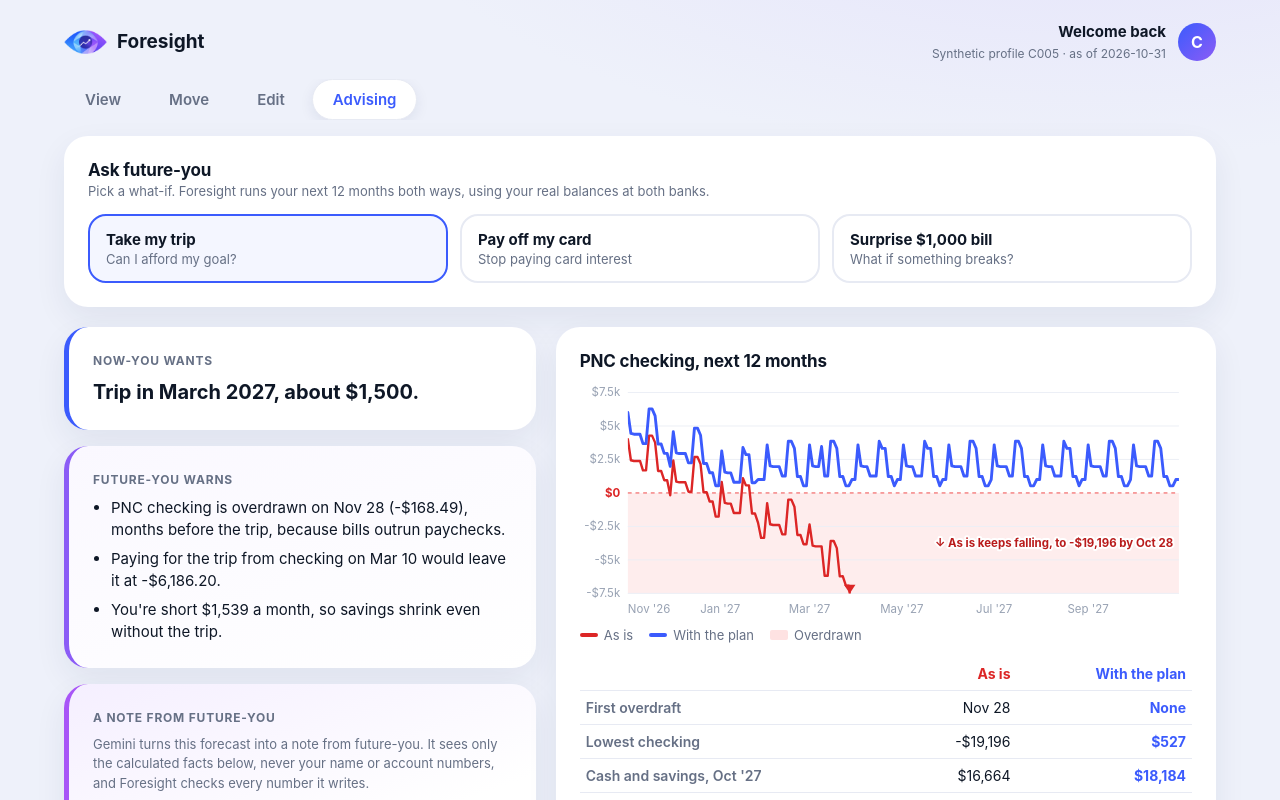
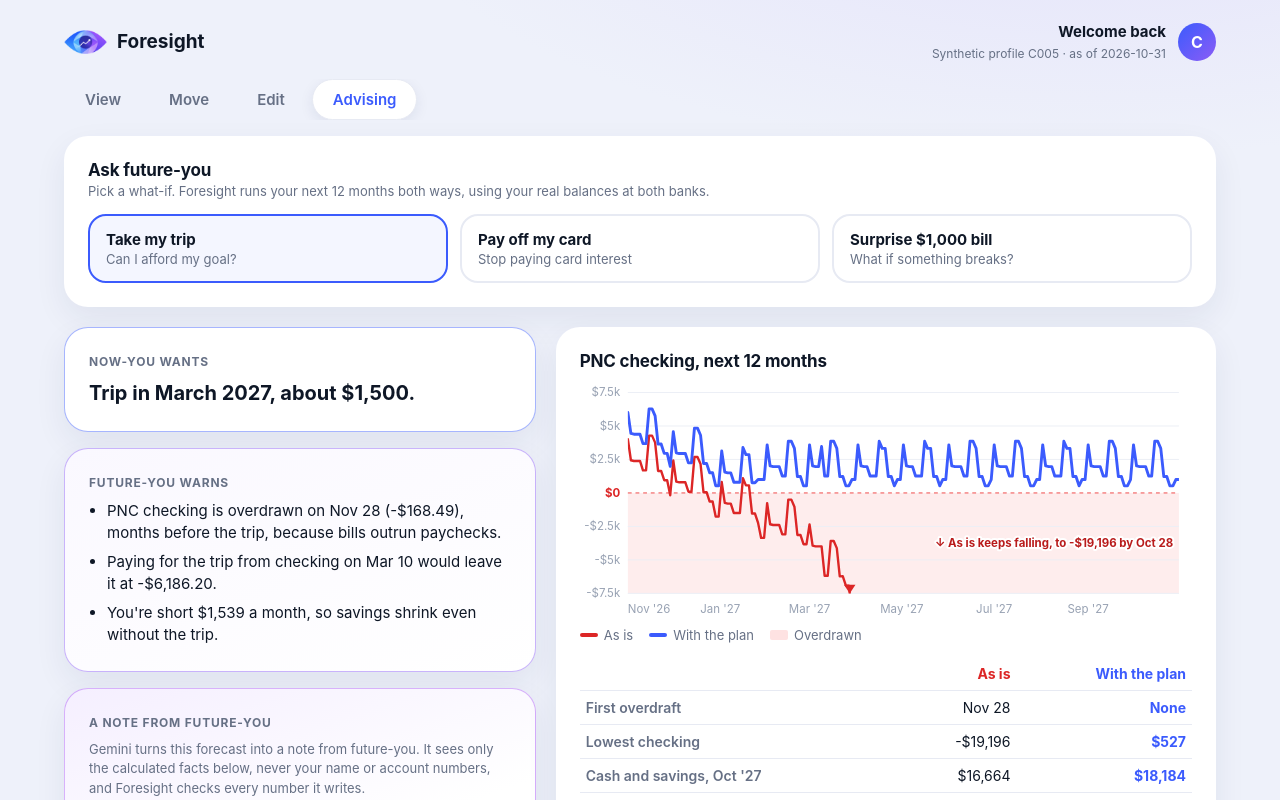
Before and after one commit to BarrettFulwiler/Foresight_HackUTDZeroDay, a Next.js app: page /dashboard in a window 1280 px wide. Both pictures are taken after a click on the tab "Advising". Shown: the top 800 px of the page. Built offline with nearby package versions, Linux system fonts and the light colour scheme.

Commit message:
Replace curved left borders with tinted outlines
The Advising cards (Now-you, Future-you, Gemini note) and the spending
category detail panel used a thick left border, which bends into a
crescent on rounded cards. Use a thin outline in the same color instead,
matching the health cards.

```diff
--- a/app/dashboard/dashboard.module.css
+++ b/app/dashboard/dashboard.module.css
@@ -576,8 +576,7 @@
   padding: 18px;
   border-radius: 20px;
   background: #fafbff;
-  border: 1px solid var(--line);
-  border-left: 5px solid var(--cat);
+  border: 1.5px solid color-mix(in srgb, var(--cat) 45%, transparent);
   display: grid;
   gap: 16px;
 }
@@ -1381,17 +1380,19 @@
 }
 
 .voice {
+  --tone: var(--line);
   display: grid;
   gap: 8px;
-  border-left: 5px solid var(--line);
+  /* Tinted outline that follows the rounded corners (a thick left border bends into a crescent). */
+  border: 1.5px solid color-mix(in srgb, var(--tone) 45%, transparent);
 }
 
 .voiceNow {
-  border-left-color: var(--accent);
+  --tone: var(--accent);
 }
 
 .voiceFuture {
-  border-left-color: var(--violet);
+  --tone: var(--violet);
   background: linear-gradient(160deg, #faf8ff, #ffffff);
 }
 
@@ -1899,7 +1900,7 @@
 
 /* Advising: Gemini's note from future-you */
 .noteCard {
-  border-left-color: #a855f7;
+  --tone: #a855f7;
   background: linear-gradient(160deg, #f5efff, #ffffff 70%);
 }
 
```
